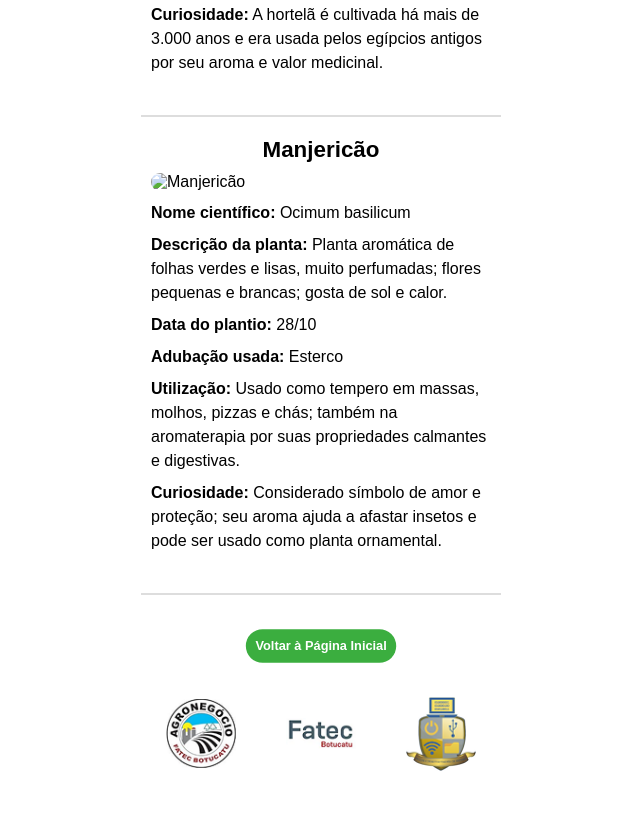
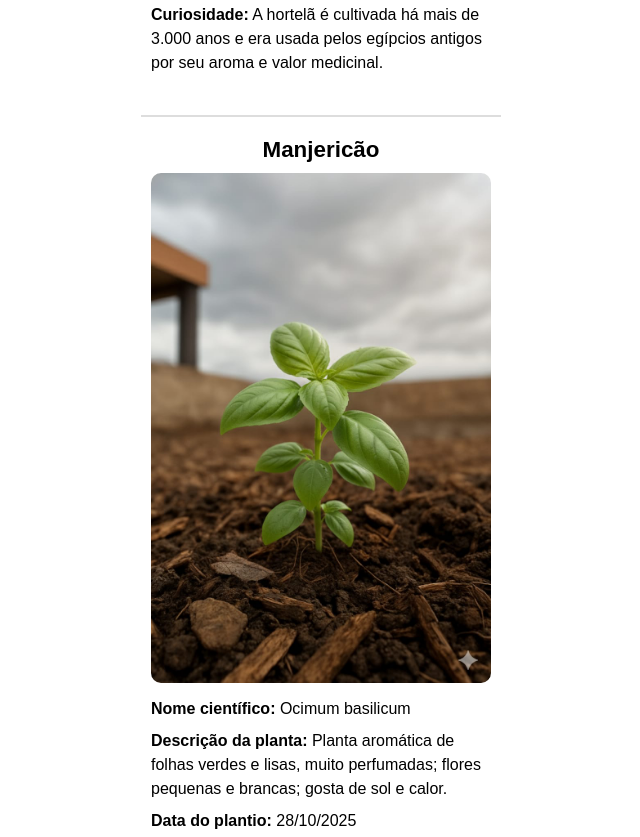
Before and after one commit to Joseesanto14/canteiros, a plain HTML site: page canteiro1.html in a window 1280 px wide. Shown: the part 2764-3601 px from the top of the page, without its empty margins (319-959 px from the left). Before the commit the page ends 3555 px from the top, so only its background shows below. Drawn offline with Linux system fonts and the light colour scheme.

Commit message:
Alteração datas

```diff
--- a/canteiro1.html
+++ b/canteiro1.html
@@ -33,7 +33,7 @@
 
       <p><strong>Nome científico:</strong> Allium fistulosum</p>
       <p><strong>Descrição da planta:</strong> Planta de folhas finas, ocas e verdes, com sabor e aroma suaves parecidos com o da cebola; cresce em touceiras e permite várias colheitas.</p>
-      <p><strong>Data do plantio:</strong> 28/10</p>
+      <p><strong>Data do plantio:</strong> 28/10/2025</p>
       <p><strong>Adubação usada:</strong> Esterco</p>
       <p><strong>Utilização:</strong> Usada como tempero em sopas, omeletes, saladas, molhos e refogados.</p>
       <p><strong>Curiosidade:</strong> Rica em vitaminas A e C, tem ação antioxidante e pode ser colhida várias vezes sem arrancar a planta.</p>
@@ -59,11 +59,11 @@
     <!-- Item 4: Manjericão -->
     <div class="planta">
       <h2>Manjericão</h2>
-      <img src="fotos/manjericao.png" alt="Manjericão" class="foto-planta">
+      <img src="fotos/manjericao.jpg" alt="Manjericão" class="foto-planta">
 
       <p><strong>Nome científico:</strong> Ocimum basilicum</p>
       <p><strong>Descrição da planta:</strong> Planta aromática de folhas verdes e lisas, muito perfumadas; flores pequenas e brancas; gosta de sol e calor.</p>
-      <p><strong>Data do plantio:</strong> 28/10</p>
+      <p><strong>Data do plantio:</strong> 28/10/2025</p>
       <p><strong>Adubação usada:</strong> Esterco</p>
       <p><strong>Utilização:</strong> Usado como tempero em massas, molhos, pizzas e chás; também na aromaterapia por suas propriedades calmantes e digestivas.</p>
       <p><strong>Curiosidade:</strong> Considerado símbolo de amor e proteção; seu aroma ajuda a afastar insetos e pode ser usado como planta ornamental.</p>
```
Also changed, not shown: canteiro2.html (+2 -2 lines).
